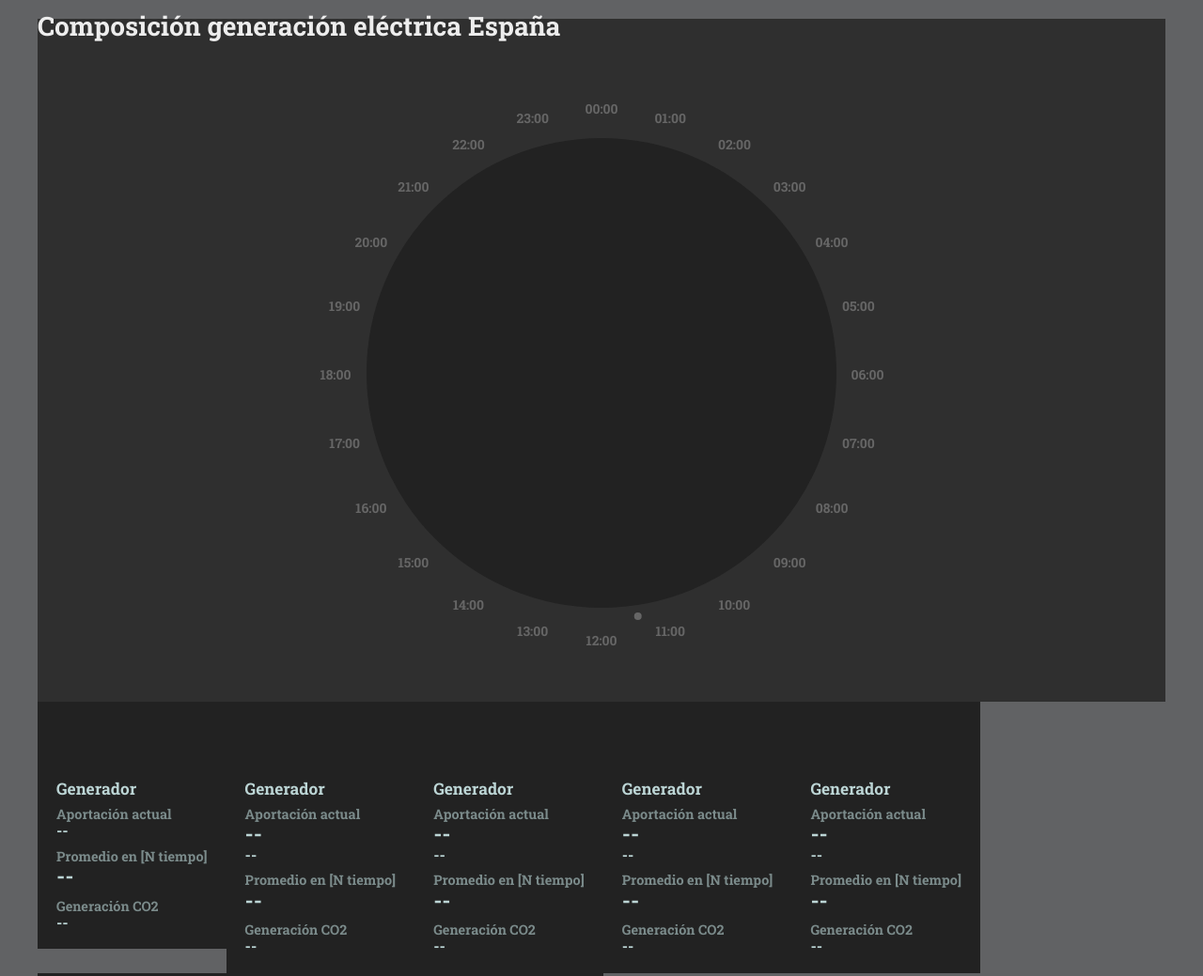
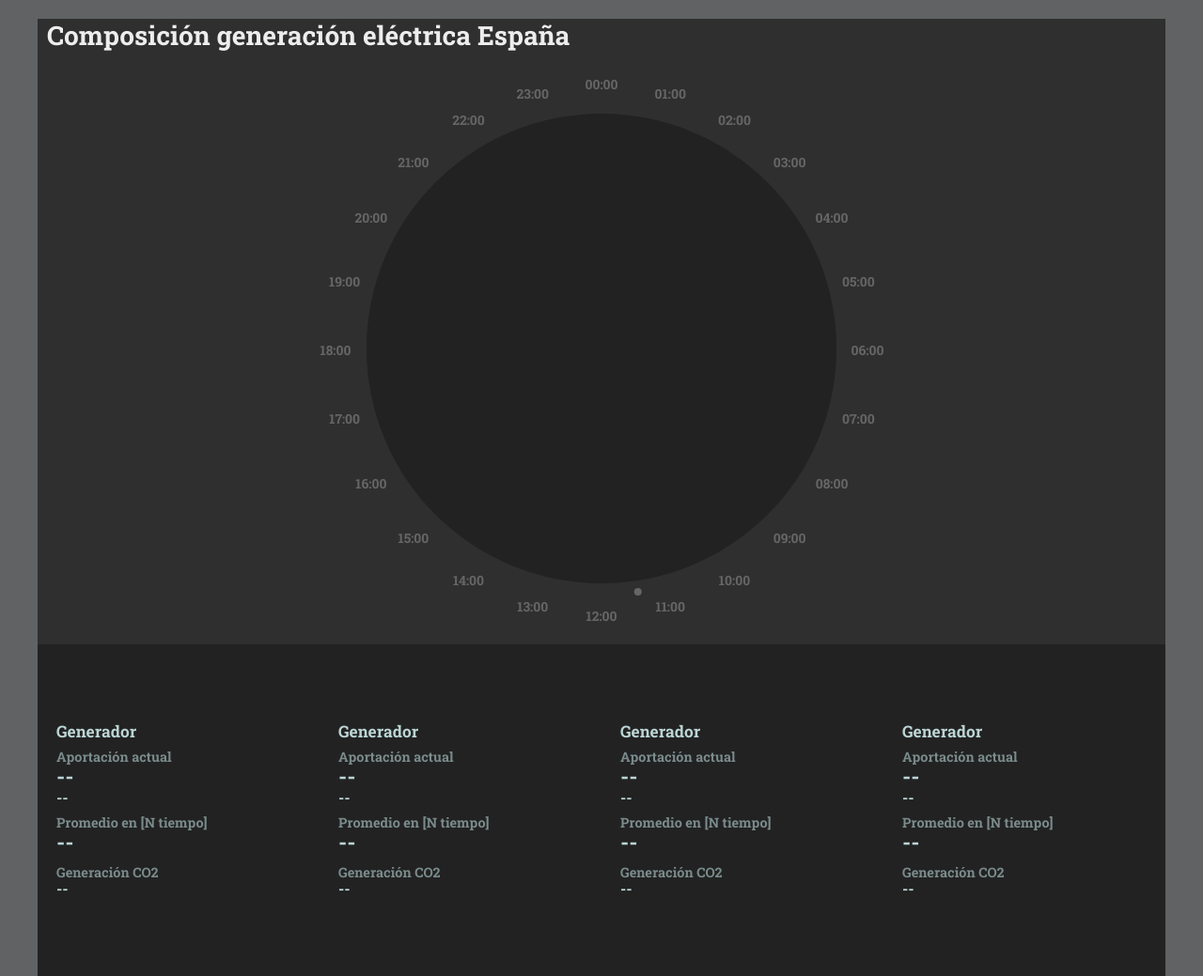
Before and after one commit to rubenbp/energia, a website: page public/index.html in a window 1280 px wide. Shown: the top 1039 px of the page at 94% size. Drawn offline with Linux system fonts and the light colour scheme; no server answers.

Commit message:
Ajustes css

```diff
--- a/public/css/base.css
+++ /dev/null
@@ -1,70 +0,0 @@
-@import url(http://fonts.googleapis.com/css?family=Roboto+Slab:700|Exo+2:300,600);
-
-/* Eric Meyer's Reset CSS v2.0 - http://cssreset.com */
-html,body,div,span,applet,object,iframe,h1,h2,h3,h4,h5,h6,p,blockquote,pre,a,abbr,acronym,address,big,cite,code,del,dfn,em,img,ins,kbd,q,s,samp,small,strike,strong,sub,sup,tt,var,b,u,i,center,dl,dt,dd,ol,ul,li,fieldset,form,label,legend,table,caption,tbody,tfoot,thead,tr,th,td,article,aside,canvas,details,embed,figure,figcaption,footer,header,hgroup,menu,nav,output,ruby,section,summary,time,mark,audio,video{border:0;font-size:100%;font:inherit;vertical-align:baseline;margin:0;padding:0}article,aside,details,figcaption,figure,footer,header,hgroup,menu,nav,section{display:block}body{line-height:1}ol,ul{list-style:none}blockquote,q{quotes:none}blockquote:before,blockquote:after,q:before,q:after{content:none}table{border-collapse:collapse;border-spacing:0}
-
-/* Solarized Palette - http://ethanschoonover.com/solarized ---------
-  lightgray      : #819090;
-  gray           : #708284;
-  mediumgray     : #536870;
-  darkgray       : #475B62;
-  darkblue       : #0A2933;
-  darkerblue     : #042029;
-  paleryellow    : #FCF4DC;
-  paleyellow     : #EAE3CB;
-  yellow         : #A57706;
-  orange         : #BD3613;
-  red            : #D11C24;
-  pink           : #C61C6F;
-  purple         : #595AB7;
-  blue           : #2176C7;
-  cyan           : #259286;
-  green          : #738A05; */
-
-body {
-  font-family: "Roboto Slab", "Helvetica Neue", Helvetica, sans-serif;
-  font-weight: 300;
-  font-size: 1.2em;
-  line-height: 1.2em;
-  background: #FDF6E3;
-  color: #475B62;
-}
-
-strong {
-  font-weight: 600;
-}
-
-h1, h2, h3, h4, h5, h6 {
-  font-family: 'Roboto Slab', "Helvetica Neue", Helvetica, sans-serif;
-  font-weight: 700;
-  color: #CB4B19;
-  font-size: 1.75em;
-  margin-bottom: .4em;
-}
-
-p {
-  margin-bottom: .5em;
-}
-
-.container {
-  width: 100%;
-  max-width: 1200px;
-  margin: 0 auto;
-  margin-top:10px;
-}
-
-
-
-@media all and (max-width: 500px) {
-  h2 {
-    padding-left: 10px;
-    text-align: center;
-  }
-  .container {
-    width: 100%;
-  }
-}
-
-#graphic {
-  margin: 0 auto;
-}
--- a/public/css/d3.css
+++ b/public/css/d3.css
@@ -29,30 +29,52 @@ body {
   background: #616264;
   color: #475B62;
 }
-
+* {
+  box-sizing: border-box;
+}
 strong {
   font-weight: 600;
 }
 
 h1, h2, h3, h4, h5, h6 {
-  font-family: 'Roboto Slab', "Helvetica Neue", Helvetica, sans-serif;
   font-weight: 700;
   color: #ededed;
   font-size: 1.75em;
   margin-bottom: .4em;
 }
 
-p {
-  margin-bottom: .5em;
-}
+
+
 
 .container {
+    margin-right: auto;
+    margin-left: auto;
     width: 100%;
     max-width: 1200px;
     margin: 20px auto;
-  background:#2f2f2f;
+    background: #2f2f2f;
 }
 
+/*DEBUG
+div {
+    border-style: solid;
+    border-width: 1px;
+    border-color: #f00;
+}
+
+section {
+    border-style: dotted;
+    border-width: 1px;
+    border-color: #0f0;
+}
+
+svg {
+    border-style: dashed;
+    border-width: 1px;
+    border-color: #00f;
+}*/
+
+/*DEBUG
 
 
 @media all and (max-width: 500px) {
@@ -64,54 +86,69 @@ p {
     width: 100%;
   }
 }
+*/
 
-#graphic {
-  margin: 0 auto;
+.title {
+
+  padding: 10px 10px;
 }
 
-
+#chart {
+  text-align: center;
+  margin: 15px 0;
+}
 
 p {
+    margin-bottom: .5em;
     color: #999;
 }
 
+#energias {
+  overflow: hidden;
+  background-color: #222;
+}
 
 .energia {
-	position:relative;
-    padding: 85px 20px 20px 20px;
+    position: relative;
+    padding: 85px 20px 20px;
     font-weight: 600;
     font-size: .9em;
     color: #7B8B8B;
     background-color: #222;
-    float:left;
+    float: left;
+    width: 25%;
 }
+
 .energia:before {
     font-family: "energia-font";
     font-weight: 100;
     content: "";
     position: absolute;
-    top:0;
+    top: 0;
     font-size: 4.0em;
-    color:#F5A623;
+    color: #F5A623;
     text-align: left;
     display: block;
     line-height: 95px;
 }
+
 .energia__titulo {
     font-size: 1.2em;
-	color:#BCD5D5;
+    color: #BCD5D5;
 }
+
 .energia__subtitulo {
     padding-top: 10px;
     line-height: 1.2em;
 }
+
 .energia__valor {
     font-size: 1.1em;
     line-height: 1.1em;
+    color: #BCD5D5;
+}
 
-	color:#BCD5D5;
-}
-.energia__valor--destacado{
+.energia__valor--destacado {
     font-size: 1.6em;
 }
 
--- a/public/css/d3.lynda.css
+++ /dev/null
@@ -1,68 +0,0 @@
-@import url(http://fonts.googleapis.com/css?family=Roboto+Slab:700|Exo+2:300,600);
-
-/* Eric Meyer's Reset CSS v2.0 - http://cssreset.com */
-html,body,div,span,applet,object,iframe,h1,h2,h3,h4,h5,h6,p,blockquote,pre,a,abbr,acronym,address,big,cite,code,del,dfn,em,img,ins,kbd,q,s,samp,small,strike,strong,sub,sup,tt,var,b,u,i,center,dl,dt,dd,ol,ul,li,fieldset,form,label,legend,table,caption,tbody,tfoot,thead,tr,th,td,article,aside,canvas,details,embed,figure,figcaption,footer,header,hgroup,menu,nav,output,ruby,section,summary,time,mark,audio,video{border:0;font-size:100%;font:inherit;vertical-align:baseline;margin:0;padding:0}article,aside,details,figcaption,figure,footer,header,hgroup,menu,nav,section{display:block}body{line-height:1}ol,ul{list-style:none}blockquote,q{quotes:none}blockquote:before,blockquote:after,q:before,q:after{content:none}table{border-collapse:collapse;border-spacing:0}
-
-/* Solarized Palette - http://ethanschoonover.com/solarized ---------
-  lightgray      : #819090;
-  gray           : #708284;
-  mediumgray     : #536870;
-  darkgray       : #475B62;
-  darkblue       : #0A2933;
-  darkerblue     : #042029;
-  paleryellow    : #FCF4DC;
-  paleyellow     : #EAE3CB;
-  yellow         : #A57706;
-  orange         : #BD3613;
-  red            : #D11C24;
-  pink           : #C61C6F;
-  purple         : #595AB7;
-  blue           : #2176C7;
-  cyan           : #259286;
-  green          : #738A05; */
-
-body {
-  font-family: "Exo 2", "Helvetica Neue", Helvetica, sans-serif;
-  font-weight: 300;
-  font-size: 1.2em;
-  line-height: 1.2em;
-  background: #FDF6E3;
-  color: #475B62;
-}
-
-strong {
-  font-weight: 600;
-}
-
-h1, h2, h3, h4, h5, h6 {
-  font-family: 'Roboto Slab', "Helvetica Neue", Helvetica, sans-serif;
-  font-weight: 700;
-  color: #CB4B19;
-  font-size: 1.75em;
-  margin-bottom: .4em;
-}
-
-p {
-  margin-bottom: .5em;
-}
-
-.container {
-  width: 80%;
-  max-width: 1200px;
-  margin: 0 auto;
-  margin-top:10px;
-}
-
-@media all and (max-width: 500px) {
-  h2 {
-    padding-left: 10px;
-    text-align: center;
-  }
-  .container {
-    width: 100%;
-  }
-}
-
-#graphic {
-  margin: 0 auto;
-}
--- a/public/index.html
+++ b/public/index.html
@@ -1,7 +1,7 @@
 <html>
 
 <head>
-    <title>Visualización Energía Consumida España</title>
+    <title>Visualización Energía Consumida España - dev alpha </title>
     <link rel="stylesheet" href="css/energia-font.css">
     <link rel="stylesheet" href="css/d3.css">
 </head>
@@ -9,11 +9,12 @@
 <body>
     <div class="container">
         <!--<input type="button" class='testbtn' value="REFRESH" id="updateBtn"> -->
-        <h2>Composición generación eléctrica España</h2>
+        <h2 class='title'>Composición generación eléctrica España</h2>
 
-        <p class='j-log'></p>
-        <section id="chart">
-        </section>
+        <!--<p class='j-log'></p>-->
+
+        <section id="chart" class='chart'></section>
+
         <section id="energias">
             <div id="id_eol" class="energia">
                 <div class="energia__titulo">Generador</div>
@@ -21,6 +22,7 @@
                     <dt class="energia__subtitulo">Aportación actual</dt>
                     <dd>
                         <div class="energia__valor energia__valor--destacado j-porcentaje-eol">
+                            --
                         </div>
                         <div class="energia__valor j-valor-eol">
                             -- </div>
@@ -217,7 +219,8 @@
         </section>
     </div>
     <script src="js/d3.v3.min.js"></script>
-    <script src="script.js"></script>
+
+   <script src="script.js"></script><!-- -->
 </body>
 
 </html>
--- a/public/script.js
+++ b/public/script.js
@@ -15,8 +15,8 @@
         consumoMinimo,
         consumoMedio;
 
-    var canvasWidth = 1200,
-        canvasHeight = 700;
+    var canvasWidth = 768,
+        canvasHeight = 600;
 
     var centerX = canvasWidth / 2;
     var centerY = canvasHeight / 2;
@@ -212,35 +212,24 @@
     };
 
 
-
     //DIBUJO BASE
 
 
 
 var svg = d3.select("#chart").append('svg')
     .attr('width', canvasWidth)
-        .attr('height', canvasHeight);
-
+    .attr('height', canvasHeight)
+    //.attr("viewBox", "0 0 "+ canvasWidth +" "+ canvasHeight)
+    //.attr("preserveAspectRatio", "xMinYMin meet");
 
     var defs = svg.append("defs");
 
     svg.append("symbol")
         .attr("id", "symbol_rayito")
-        .attr('viewBox','0 0 6.88 10.13' )
+        .attr('viewBox', '0 0 6.88 10.13')
         .append('path')
         .attr("d", "M2.669,6.257 L6.882,0.727 L5.122,0 L0,7.622 L3.843,6.96 L1.723,10.131 L2.26,10.133 L6.533,5.355 L2.669,6.257 z")
         .attr('fill', '#fff');
-
-
-    /*<svg width="500" height="100">
-        <symbol id="shape2">
-            <circle cx="25" cy="25" r="25" />
-        </symbol>
-
-        <use xlink:href="#shape2" x="50" y="25" />
-    </svg>*/
-
-
 
     svg.append('rect')
         .attr('id', 'bg')
@@ -262,8 +251,7 @@
         .attr('fill', '#222222');
 
 
-
-
+    // CREO LOS HOST PARA LOS 'RADIOS'
 
     svg.append('g').attr('id', 'horas');
 
@@ -349,24 +337,24 @@
     }
 
 
-
     //PINTO EL TOOLTIP
     var tooltipWidth = 120,
-        tooltipHeight = 27,
+        tooltipHeight = 28,
         currentTooltipFormat;
 
-    var tooltip = svg.append('g').attr('id', 'dem-tooltip').attr('opacity',0);
+    var tooltip = svg.append('g').attr('id', 'dem-tooltip').attr('opacity', 0);
 
     var tooltip_shadow = tooltip.append('rect')
         .attr({
-            'width': tooltipWidth +4,
-            'height': tooltipHeight +4,
+            'width': tooltipWidth + 4,
+            'height': tooltipHeight + 4,
             'fill': 'black',
             'fill-opacity': .15
         })
 
     var tooltip_rect = tooltip.append('rect')
         .attr({
+
             'width': tooltipWidth,
             'height': tooltipHeight
         })
@@ -409,67 +397,14 @@
 
     var outRadio = 0;
 
-
-
-    function mousemove(d, i) {
-
-        var coords = d3.mouse(this),
-            x = coords[0],
-            y = coords[1],
-            xs = (centerX) - x,
-            ys = (centerY) - y;
-
-        xs = xs * xs;
-        ys = ys * ys;
-
-        var sqrt = Math.sqrt(xs + ys)
-
-        if (sqrt > radio) {
-            outRadio = 0;
-        } else {
-            outRadio = 1;
-        }
-        var p = document.getElementById('chart'),
-            offset = {
-                'left': p.offsetLeft,
-                'top': p.offsetTop
-            },
-            halfWidth = canvasWidth / 2,
-            halfHeight = canvasHeight / 2;
-
-
-        var xsign = (x > halfWidth) ? 1 : 0,
-            ysign = (y > halfHeight) ? 1 : 0;
-
-        var tooltipFormats = {
-
-            'fmt_0_0': {
-
-                'stroke': 'red'
-
-            },
-            'fmt_1_0': {
-                'stroke': 'green'
-
-            },
-            'fmt_1_1': {
-                'stroke': 'blue'
-
-            },
-            'fmt_0_1': {
-
-                'stroke': 'black'
-            }
-        }
-
     function setTooltip(name) {
 
 
         if (name == 'fmt_0_0') {
 
             tooltip_shadow.attr({
-                    'x': -(tooltipWidth +2),
-                    'y': -(tooltipHeight +2)
+                'x': -(tooltipWidth + 2),
+                'y': -(tooltipHeight + 2)
             });
 
             tooltip_rect
@@ -506,7 +441,7 @@
             tooltip_shadow.attr({
 
                 'x': -2,
-                    'y': -(tooltipHeight +2)
+                'y': -(tooltipHeight + 2)
             });
 
             tooltip_rect
@@ -570,7 +505,7 @@
         }
         if (name == 'fmt_0_1') {
             tooltip_shadow.attr({
-                    'x': -(tooltipWidth +2),
+                'x': -(tooltipWidth + 2),
                 'y': -2
             });
 
@@ -604,15 +539,46 @@
 
     }
 
+    function mousemove(d, i) {
 
-        var tooltipFmtName = ['fmt_' , xsign , '_' , ysign].join("");
+        var coords = d3.mouse(this),
+            x = coords[0],
+            y = coords[1],
+            xs = (centerX) - x,
+            ys = (centerY) - y;
 
-        if (tooltipFmtName != currentTooltipFormat ){
+        xs = xs * xs;
+        ys = ys * ys;
+
+        var sqrt = Math.sqrt(xs + ys)
+
+        if (sqrt > radio) {
+            outRadio = 0;
+        } else {
+            outRadio = 1;
+        }
+        var p = document.getElementById('chart'),
+            offset = {
+                'left': p.offsetLeft,
+                'top': p.offsetTop
+            },
+            halfWidth = canvasWidth / 2,
+            halfHeight = canvasHeight / 2;
+
+
+        var xsign = (x > halfWidth) ? 1 : 0,
+            ysign = (y > halfHeight) ? 1 : 0;
+
+
+
+
+
+        var tooltipFmtName = ['fmt_', xsign, '_', ysign].join("");
+
+        if (tooltipFmtName != currentTooltipFormat) {
             setTooltip('fmt_' + xsign + '_' + ysign);
             currentTooltipFormat = tooltipFmtName;
         }
-
-
 
 
         groupCircle.transition(100).style('opacity', outRadio);
@@ -651,7 +617,7 @@
 
     function getData(path) {
 
-        console.log('get', path)
+        //console.log('get', path)
             //d3.json("datos/demandaGeneracionPeninsula.24.3.2015.json", function(data) {
 
         d3.json(path, function(data) {
```
Also changed, not shown: public/js/d3.js (deleted, +0 -74 lines). Lines whose indentation alone changed are shown as unchanged.
